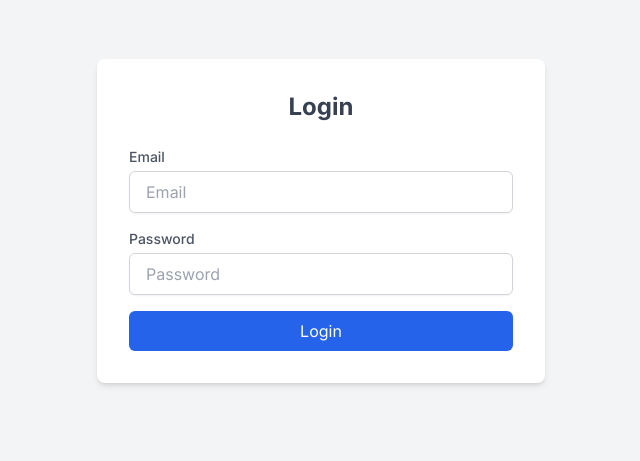
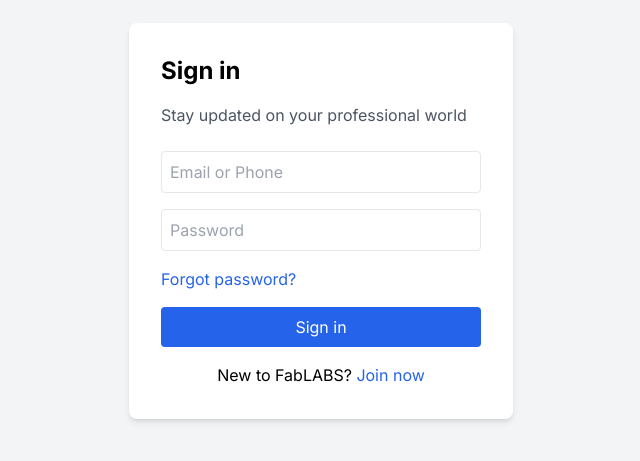
Before and after one commit to Marieee08/RESOLAB, a Next.js app: page /login in a window 1280 px wide. Shown: the part 179-640 px from the top of the page, without its empty margins (319-959 px from the left). Built offline with nearby package versions, Linux system fonts and the light colour scheme.

Commit message:
NO ERRORS FINALLY
Restarted user management routs and pages. Also fixed the password and "e" issues.

```diff
--- a/package.json
+++ b/package.json
@@ -12,7 +12,7 @@
   },
   "dependencies": {
     "@hookform/resolvers": "^3.9.0",
-    "@prisma/client": "^5.19.1",
+    "@prisma/client": "^5.20.0",
     "@radix-ui/react-accordion": "^1.2.0",
     "@radix-ui/react-alert-dialog": "^1.1.1",
     "@radix-ui/react-aspect-ratio": "^1.1.0",
@@ -72,7 +72,7 @@
     "eslint": "^8",
     "eslint-config-next": "14.2.5",
     "postcss": "^8",
-    "prisma": "^5.19.1",
+    "prisma": "^5.20.0",
     "tailwindcss": "^3.4.1",
     "ts-node": "^10.9.2",
     "typescript": "^5.5.3"
--- a/src/app/dashboard/user/page.tsx
+++ b/src/app/dashboard/user/page.tsx
@@ -2,7 +2,8 @@
 
 import Link from "next/link";
 import Navbar from '@/components/custom/navbar';
-import Sidebar from '@/components/custom/sidebar-user';
+import DynamicSidebar from '@/components/custom/DynamicSidebar';
+
 
 export default function Dashboard() {
   return (
@@ -10,10 +11,12 @@ export default function Dashboard() {
     <main className="min-h-screen bg-[#f1f1f8] pt-24 flex">
 
     <Navbar />
-    <Sidebar
+    <DynamicSidebar
     username="John Doe"
     role="User"
-    profilePicture="/path/to/profile-picture.jpg"/>
+    profilePicture="/path/to/profile-picture.jpg"
+    activePath="/dashboard/user"
+    />
 
 
       <section className="flex-1 ml-64 p-8">
--- a/src/app/login/page.tsx
+++ b/src/app/login/page.tsx
@@ -1,74 +1,82 @@
 'use client';
-
 import { useState } from 'react';
 import { useRouter } from 'next/navigation';
+import Link from 'next/link';
 
-export default function LoginPage() {
+export default function Login() {
   const [email, setEmail] = useState('');
   const [password, setPassword] = useState('');
   const [error, setError] = useState('');
   const router = useRouter();
 
-  const handleSubmit = async (e: React.FormEvent) => {
+  const handleSubmit = async (e: { preventDefault: () => void; }) => {
     e.preventDefault();
+    setError('');
 
-    const res = await fetch('/api/auth/login', {
-      method: 'POST',
-      headers: {
-        'Content-Type': 'application/json',
-      },
-      body: JSON.stringify({ email, password }),
-    });
+    try {
+      const response = await fetch('/api/auth/login', {
+        method: 'POST',
+        headers: { 'Content-Type': 'application/json' },
+        body: JSON.stringify({ email, password }),
+      });
 
-    if (res.ok) {
-      router.push('/dashboard/user');
-    } else {
-      const data = await res.json();
-      setError(data.error || 'Something went wrong');
+      if (response.ok) {
+        const data = await response.json();
+        localStorage.setItem('token', data.token);
+        router.push('/dashboard');
+      } else {
+        const errorData = await response.json();
+        setError(errorData.error || 'Login failed');
+      }
+    } catch (error) {
+      setError('An error occurred. Please try again.');
     }
   };
 
   return (
-    <div className="flex items-center justify-center min-h-screen bg-gray-100">
-      <div className="w-full max-w-md p-8 space-y-6 bg-white rounded-lg shadow-md">
-        <h1 className="text-2xl font-bold text-center text-gray-700">Login</h1>
-        {error && <p className="text-sm text-center text-red-600">{error}</p>}
-        <form onSubmit={handleSubmit} className="space-y-4">
-          <div>
-            <label htmlFor="email" className="block text-sm font-medium text-gray-600">
-              Email
-            </label>
+    <div className="flex min-h-screen bg-gray-100 justify-center items-center">
+      <div className="bg-white p-8 rounded-lg shadow-md w-96">
+        <h2 className="text-2xl font-bold mb-4">Sign in</h2>
+        <p className="text-gray-600 mb-6">Stay updated on your professional world</p>
+        {error && <p className="text-red-500 mb-4">{error}</p>}
+        <form onSubmit={handleSubmit}>
+          <div className="mb-4">
             <input
-              type="email"
-              id="email"
-              placeholder="Email"
+              type="text"
+              placeholder="Email or Phone"
+              className="w-full p-2 border rounded"
               value={email}
               onChange={(e) => setEmail(e.target.value)}
               required
-              className="w-full px-4 py-2 mt-1 border rounded-md shadow-sm focus:ring-blue-500 focus:border-blue-500 border-gray-300"
             />
           </div>
-          <div>
-            <label htmlFor="password" className="block text-sm font-medium text-gray-600">
-              Password
-            </label>
+          <div className="mb-4">
             <input
               type="password"
-              id="password"
               placeholder="Password"
+              className="w-full p-2 border rounded"
               value={password}
               onChange={(e) => setPassword(e.target.value)}
               required
-              className="w-full px-4 py-2 mt-1 border rounded-md shadow-sm focus:ring-blue-500 focus:border-blue-500 border-gray-300"
             />
           </div>
-          <button
-            type="submit"
-            className="w-full px-4 py-2 text-white bg-blue-600 rounded-md hover:bg-blue-700 focus:outline-none focus:ring-2 focus:ring-offset-2 focus:ring-blue-500"
-          >
-            Login
+          <div className="mb-4">
+            <Link href="/forgot-password" className="text-blue-600 hover:underline">
+              Forgot password?
+            </Link>
+          </div>
+          <button type="submit" className="w-full bg-blue-600 text-white p-2 rounded hover:bg-blue-700">
+            Sign in
           </button>
         </form>
+        <div className="mt-4 text-center">
+          <p>
+            New to FabLABS?{' '}
+            <Link href="/register" className="text-blue-600 hover:underline">
+              Join now
+            </Link>
+          </p>
+        </div>
       </div>
     </div>
   );
--- a/src/app/register/page.tsx
+++ b/src/app/register/page.tsx
@@ -1,67 +1,88 @@
 'use client';
-
 import { useState } from 'react';
 import { useRouter } from 'next/navigation';
+import Link from 'next/link';
 
-export default function RegisterPage() {
+export default function Register() {
   const [name, setName] = useState('');
   const [email, setEmail] = useState('');
   const [password, setPassword] = useState('');
   const [error, setError] = useState('');
-  const [loading, setLoading] = useState(false); // Added loading state
   const router = useRouter();
 
-  const handleSubmit = async (e: React.FormEvent) => {
+  const handleSubmit = async (e: { preventDefault: () => void; }) => {
     e.preventDefault();
-    setLoading(true); // Start loading
+    setError('');
 
-    const res = await fetch('/api/auth/register', {
+    try {
+      const response = await fetch('/api/auth/register', {
         method: 'POST',
-      headers: {
-        'Content-Type': 'application/json',
-      },
+        headers: { 'Content-Type': 'application/json' },
         body: JSON.stringify({ name, email, password }),
       });
 
-    if (res.ok) {
+      if (response.ok) {
         router.push('/login');
       } else {
-      const data = await res.json();
-      setError(data.error || 'Something went wrong');
+        const errorData = await response.json();
+        setError(errorData.error || 'Registration failed');
       }
-    setLoading(false); // Stop loading
+    } catch (error) {
+      setError('An error occurred. Please try again.');
+    }
   };
 
   return (
-    <div>
-      <h1>Register</h1>
-      {error && <p style={{ color: 'red' }}>{error}</p>}
+    <div className="flex min-h-screen bg-gray-100 justify-center items-center">
+      <div className="bg-white p-8 rounded-lg shadow-md w-96">
+        <h2 className="text-2xl font-bold mb-4">Join FabLABS</h2>
+        <p className="text-gray-600 mb-6">Make the most of your professional life</p>
+        {error && <p className="text-red-500 mb-4">{error}</p>}
         <form onSubmit={handleSubmit}>
+          <div className="mb-4">
             <input
               type="text"
-          placeholder="Name"
+              placeholder="Full Name"
+              className="w-full p-2 border rounded"
               value={name}
               onChange={(e) => setName(e.target.value)}
               required
             />
+          </div>
+          <div className="mb-4">
             <input
               type="email"
               placeholder="Email"
+              className="w-full p-2 border rounded"
               value={email}
               onChange={(e) => setEmail(e.target.value)}
               required
             />
+          </div>
+          <div className="mb-4">
             <input
               type="password"
-          placeholder="Password"
+              placeholder="Password (6 or more characters)"
+              className="w-full p-2 border rounded"
               value={password}
               onChange={(e) => setPassword(e.target.value)}
               required
+              minLength={6}
             />
-        <button type="submit" disabled={loading}>
-          {loading ? 'Registering...' : 'Register'}
+          </div>
+          <button type="submit" className="w-full bg-blue-600 text-white p-2 rounded hover:bg-blue-700">
+            Agree & Join
           </button>
         </form>
+        <div className="mt-4 text-center">
+          <p>
+            Already on FabLABS?{' '}
+            <Link href="/login" className="text-blue-600 hover:underline">
+              Sign in
+            </Link>
+          </p>
+        </div>
+      </div>
     </div>
   );
 }
--- /dev/null
+++ b/src/components/custom/DynamicSidebar.tsx
@@ -0,0 +1,5 @@
+import dynamic from 'next/dynamic'
+
+const DynamicSidebar = dynamic(() => import('../custom/sidebar-user'), { ssr: false })
+
+export default DynamicSidebar
--- a/src/components/custom/sidebar-user.tsx
+++ b/src/components/custom/sidebar-user.tsx
@@ -1,17 +1,15 @@
 import React from 'react';
 import Link from 'next/link';
-import { useRouter } from 'next/router';
 
 interface SidebarProps {
   username: string;
   role: string;
   profilePicture: string;
+  activePath: string;
 }
 
-const Sidebar: React.FC<SidebarProps> = ({ username, role, profilePicture }) => {
-  const router = useRouter();
-
-  const isActive = (path: string) => router.pathname === path;
+const Sidebar: React.FC<SidebarProps> = ({ username, role, profilePicture, activePath }) => {
+  const isActive = (path: string) => activePath === path;
 
   const navItems = [
     { name: 'Orders', path: '/dashboard/user', icon: 'M2 8.5a3 3 0 013-3h10a3 3 0 013 3v7a3 3 0 01-3 3H5a3 3 0 01-3-3v-7zm3-1a1 1 0 00-1 1v7a1 1 0 001 1h10a1 1 0 001-1v-7a1 1 0 00-1-1H5z' },
```
Also changed, not shown: src/app/api/auth/login/route.ts (+21 -17 lines), src/app/api/auth/register/route.ts (+10 -15 lines), src/app/dashboard/user/information/page.tsx (+7 -47 lines), src/app/dashboard/user/settings/page.tsx (+8 -46 lines), 2 other files (tests, documents, lock files or other folders). Lines whose indentation alone changed are shown as unchanged.
